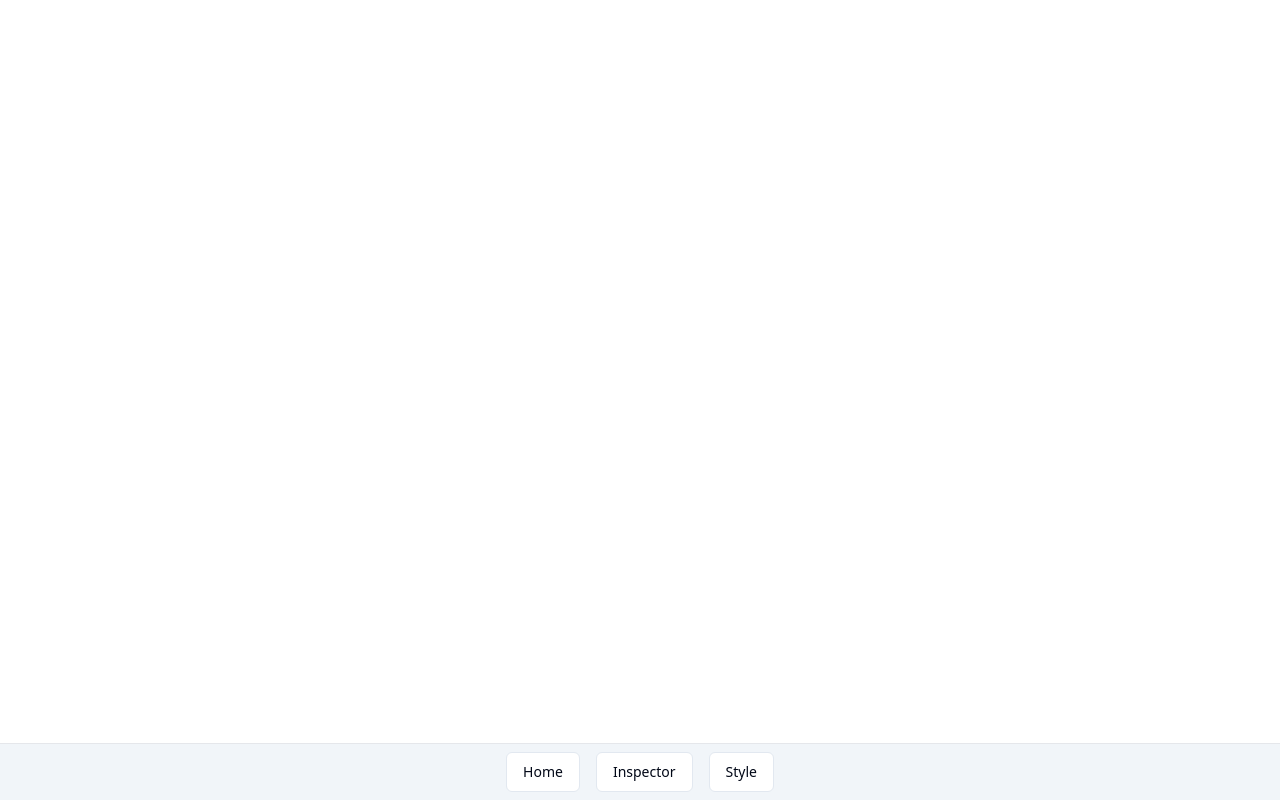
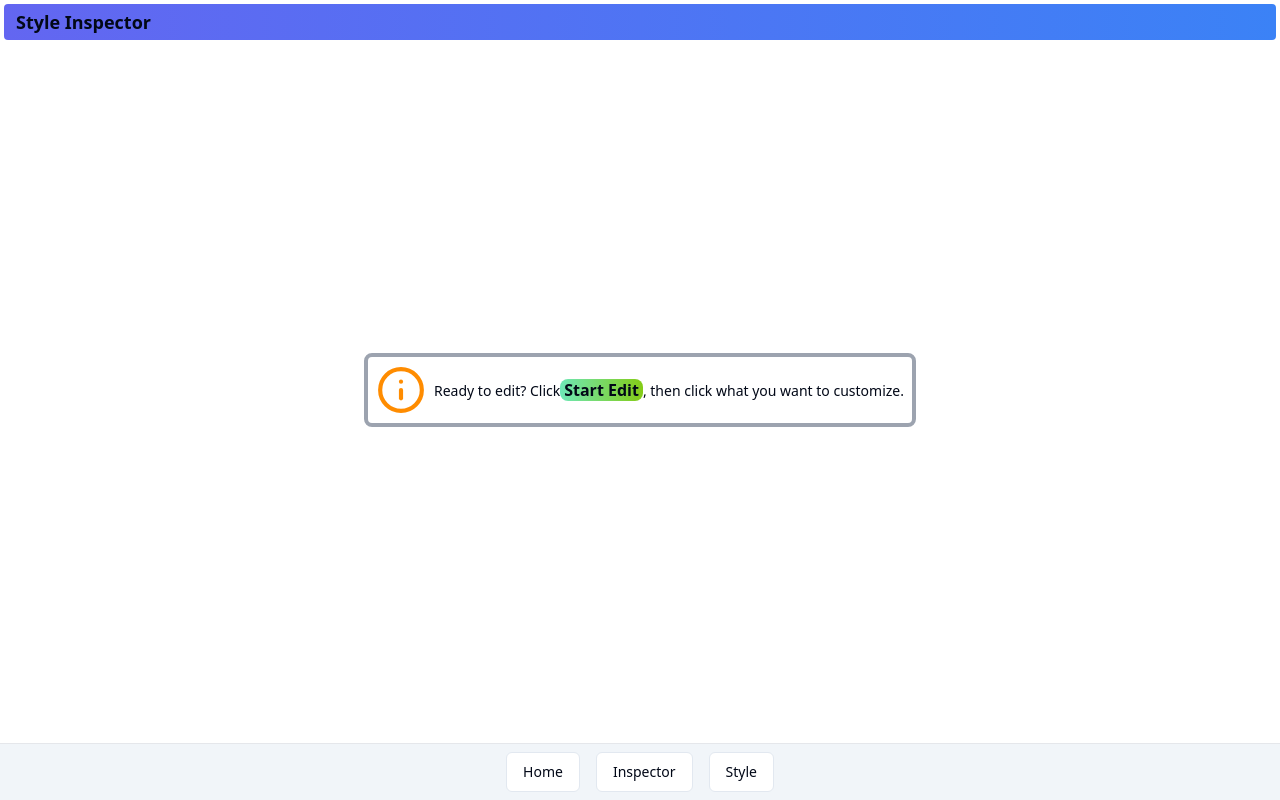
Before and after one commit to Mohamedhazeem/TweakSyncChrome, a React (Vite) app: page /#/styleInspector in a window 1280 px wide. Built offline with nearby package versions, Linux system fonts and the light colour scheme.

Commit message:
NotFoundInspector

```diff
--- a/src/pages/ElementInspector.tsx
+++ b/src/pages/ElementInspector.tsx
@@ -8,6 +8,7 @@ import { ELEMENT_SPECIFIC_ATTRIBUTES } from "@/utils/attributes/elementSpecificA
 import { GLOBAL_ATTRIBUTES } from "@/utils/attributes/globalAttributes";
 import { useEffect, useRef, useState } from "react";
 import { useOutletContext } from "react-router-dom";
+import NotFoundInspector from "./NotFoundInspector";
 
 function ElementInspector() {
   const { element } = useOutletContext<OutletContext>();
@@ -134,7 +135,7 @@ function ElementInspector() {
     chrome.runtime.sendMessage({ action: "apply", apply: "element" });
   }
   if (!element) {
-    return <div> Not element selected</div>;
+    return <NotFoundInspector inspectorName="Element Inspector" />;
   }
   return (
     <div className="inspector-container">
--- a/src/pages/Home.tsx
+++ b/src/pages/Home.tsx
@@ -51,7 +51,7 @@ function Home() {
 
         <>
           <Button size={"lg"} variant={"default"} type="button" id="inject" onClick={inject}>
-            Inject
+            Start Edit
           </Button>
           <Button
             size={"lg"}
@@ -60,7 +60,7 @@ function Home() {
             id="remove_inject"
             onClick={removeInject}
           >
-            Remove Inject
+            Stop Edit
           </Button>
           <Button
             size={"lg"}
--- /dev/null
+++ b/src/pages/NotFoundInspector.tsx
@@ -0,0 +1,33 @@
+import { Info } from "lucide-react";
+type NotFoundInspectorType = {
+  inspectorName: string;
+};
+function NotFoundInspector({ inspectorName }: NotFoundInspectorType) {
+  return (
+    <div className="inspector-container">
+      <div className="inspector-scroll">
+        <div className="inspector-component ">
+          <div className="inspector-header">
+            <span className="inspector-title">{inspectorName}</span>
+          </div>
+        </div>
+        <div className="w-full h-full flex flex-col gap-3 justify-center items-center">
+          <div className="border-4 border-gray-400 rounded-lg">
+            <div className="flex gap-2 items-center font-medium p-2 text-sm">
+              <Info size={50} color="darkorange" />
+              <div className="text-justify">
+                Ready to edit? Click
+                <span className="text-base font-semibold px-1 rounded-lg layoutCardHeaderActive">
+                  Start Edit
+                </span>
+                , then click what you want to customize.
+              </div>
+            </div>
+          </div>
+        </div>
+      </div>
+    </div>
+  );
+}
+
+export default NotFoundInspector;
--- a/src/pages/StyleInspector.tsx
+++ b/src/pages/StyleInspector.tsx
@@ -9,6 +9,7 @@ import StyleLayoutParent from "@/components/styles/StyleLayoutParent";
 import { StyleGroup } from "@/types/styleTypes";
 import { STYLE_GROUPS } from "@/utils/styles/globalStyles";
 import { Button } from "@/components/ui/button";
+import NotFoundInspector from "./NotFoundInspector";
 
 function StyleInspector() {
   const { style } = useOutletContext<OutletContext>();
@@ -190,7 +191,7 @@ function StyleInspector() {
     chrome.runtime.sendMessage({ action: "apply", apply: "styles" });
   }
   if (!style) {
-    return null;
+    return <NotFoundInspector inspectorName="Style Inspector" />;
   }
   return (
     <div className="inspector-container">
```
